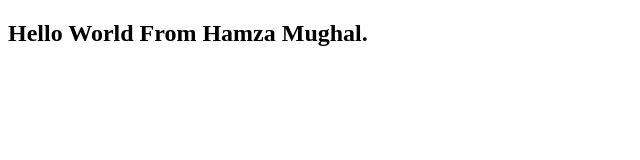
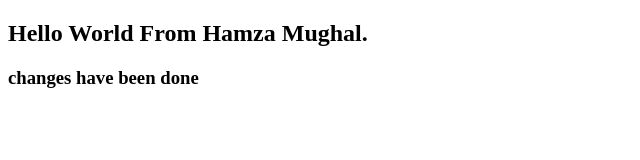
Before and after one commit to hamzaamughal/bootcamp2020, a plain HTML site: page index.html in a window 1280 px wide. Shown: the whole page, without its empty margins (0-640 px from the left). Drawn offline with Linux system fonts and the light colour scheme.

Commit message:
Update index.html

```diff
--- a/index.html
+++ b/index.html
@@ -8,6 +8,7 @@
 <body>
     <div>
         <h2>Hello World From Hamza Mughal.</h2>
+        <h3>changes have been done</h3>
     </div>
 </body>
 </html>
```
